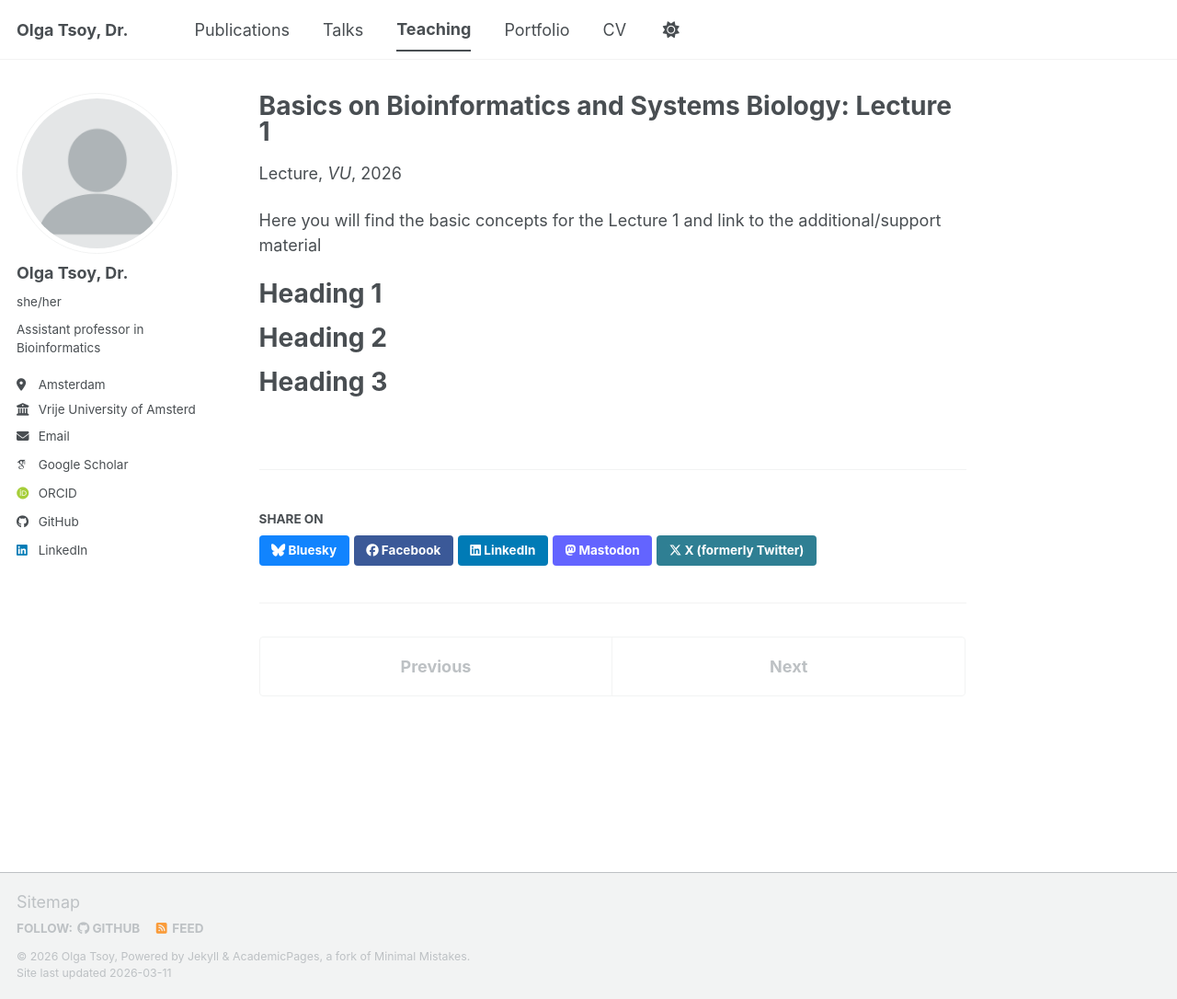
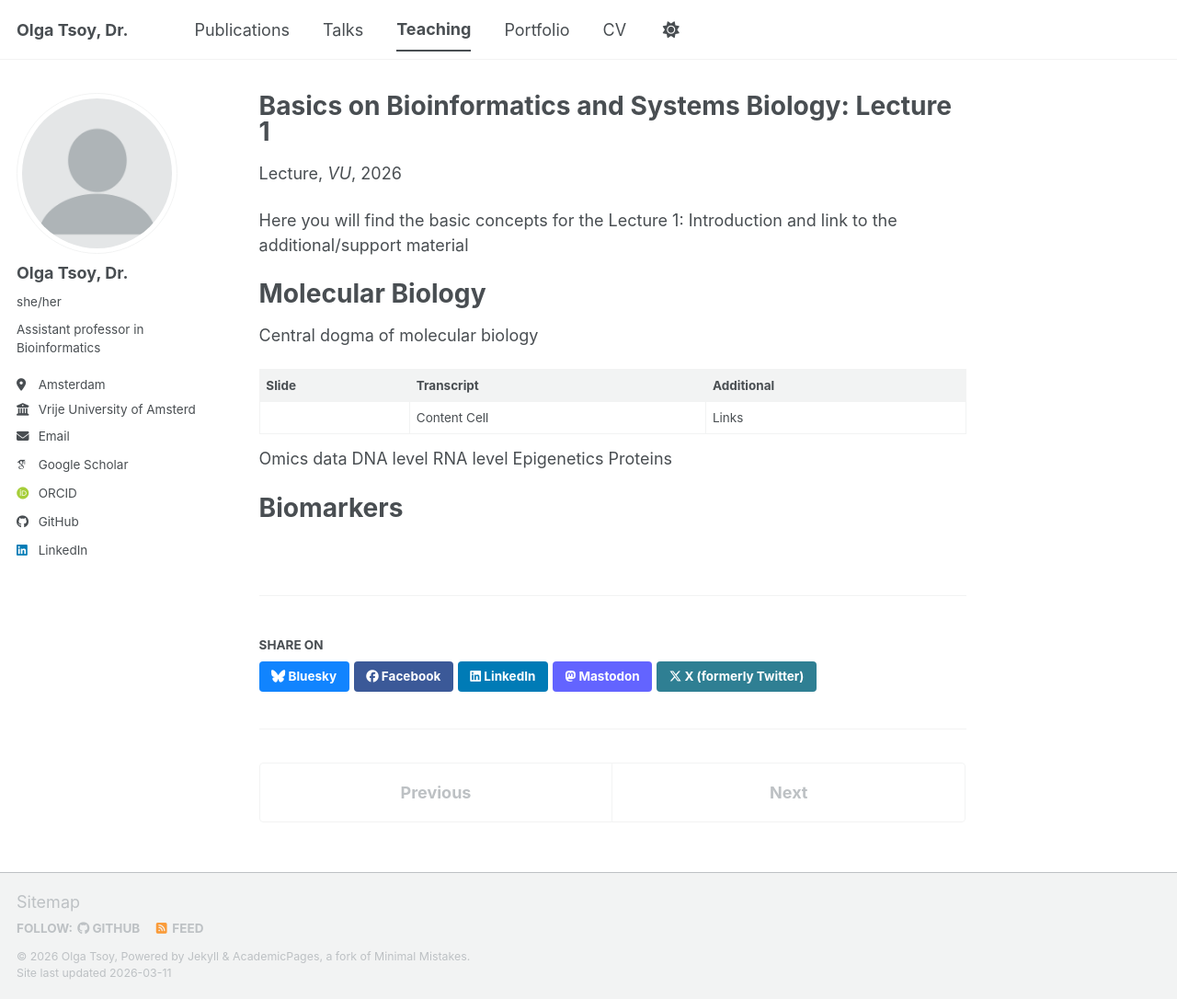
Before and after one commit to OlgaVT/OlgaVT.github.io, a Jekyll site: the page built from _teaching/bbsb_lecture_1.md, in a window 1280 px wide and 1086 px high. Shown: the whole window at 92% size. Built offline with Jekyll 4.4.1, drawn with Linux system fonts in a browser that asks for light colours; some web fonts are replaced; a script bundle is joined from its source files by our own code; library files that are not in the unit come from our copies.

Commit message:
Update bbsb_lecture_1.md

```diff
--- a/_teaching/bbsb_lecture_1.md
+++ b/_teaching/bbsb_lecture_1.md
@@ -8,13 +8,24 @@ date: 2026-01-10
 location: "Amsterdam, the Netherlands"
 ---
 
-Here you will find the basic concepts for the Lecture 1 and link to the additional/support material
+Here you will find the basic concepts for the Lecture 1: Introduction and link to the additional/support material
 
-Heading 1
+Molecular Biology
 ======
 
-Heading 2
+Central dogma of molecular biology
+
+| Slide  | Transcript | Additional |
+| ------------- | ------------- | ------------- |
+| <img src="" width="500">  | Content Cell  | Links  |
+
+Omics data
+DNA level
+RNA level
+Epigenetics
+Proteins
+
+
+
+Biomarkers
 ======
-
-Heading 3
-======
```
